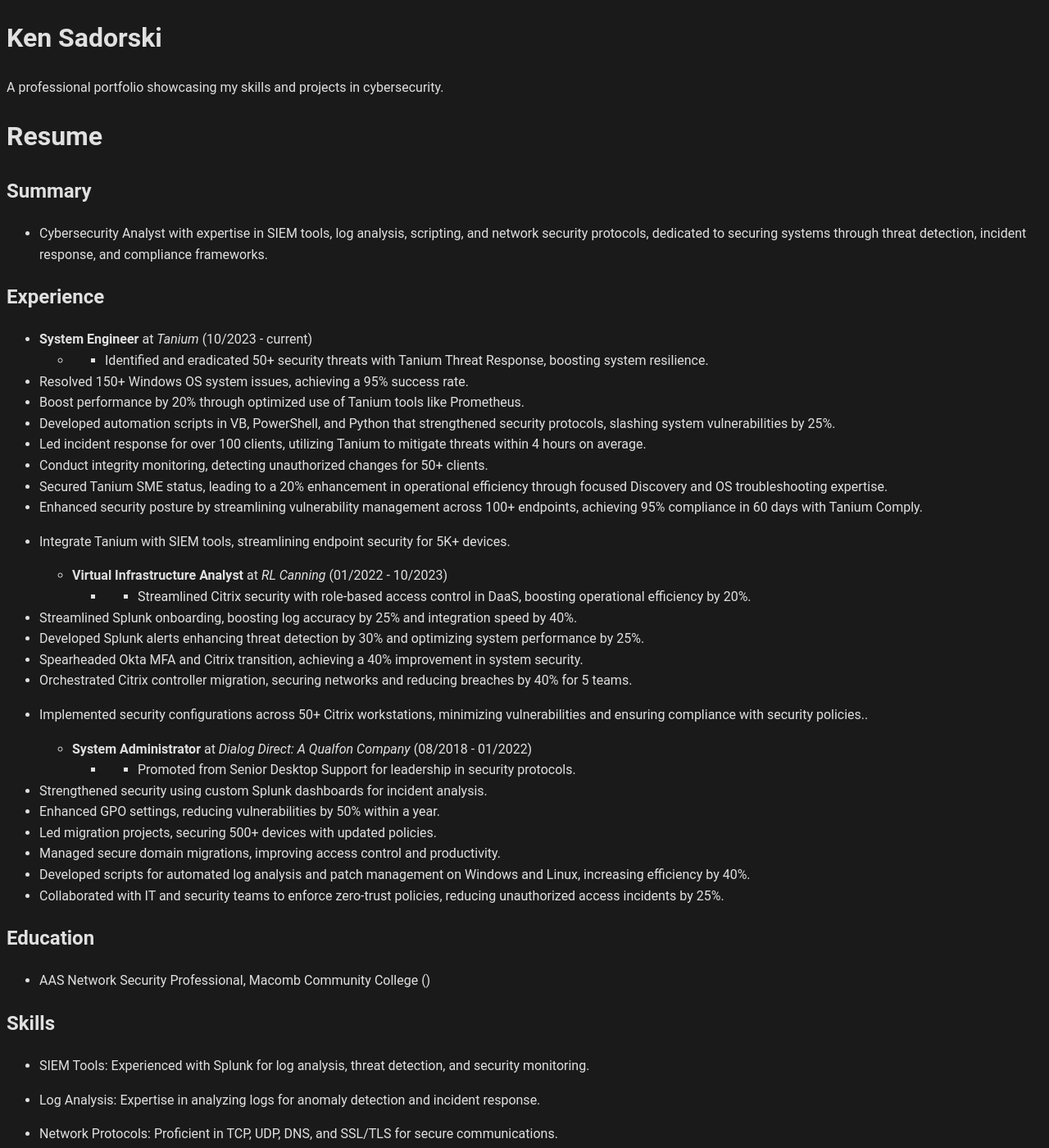
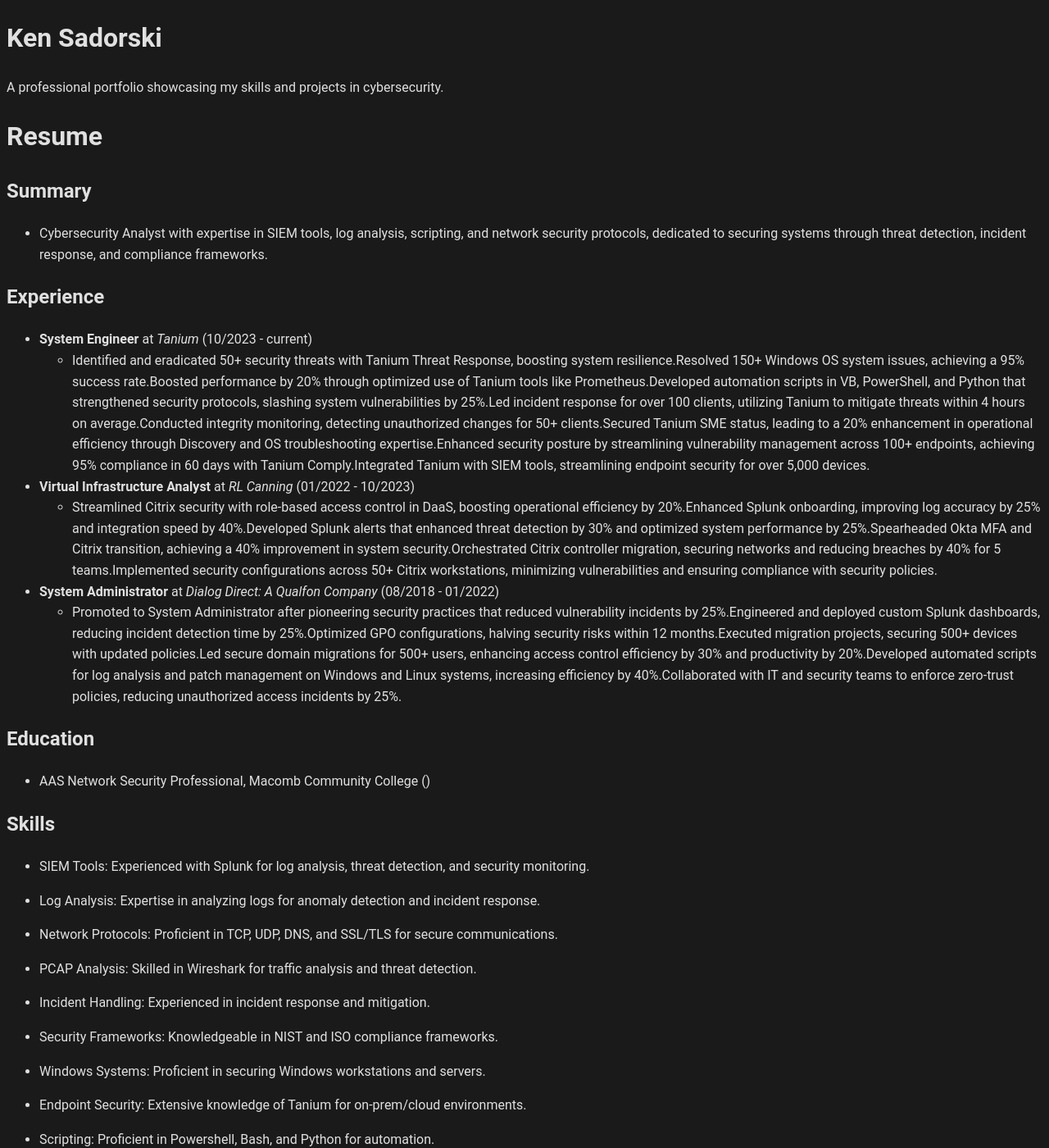
Before and after one commit to KenSadorski/ksadorski.github.io, a Jekyll site: the page built from resume.md, in a window 1280 px wide and 1400 px high. Shown: the whole window at 82% size. Built offline with Jekyll 4.4.1, drawn with Linux system fonts in a browser that asks for light colours.

Commit message:
Update resume.yml

```diff
--- a/_data/resume.yml
+++ b/_data/resume.yml
@@ -5,39 +5,39 @@
   - title: "System Engineer"
     company: "Tanium"
     duration: "10/2023 - current"
-    description: |
-      - Identified and eradicated 50+ security threats with Tanium Threat Response, boosting system resilience.
-      - Resolved 150+ Windows OS system issues, achieving a 95% success rate.
-      - Boost performance by 20% through optimized use of Tanium tools like Prometheus.
-      - Developed automation scripts in VB, PowerShell, and Python that strengthened security protocols, slashing system vulnerabilities by 25%.
-      - Led incident response for over 100 clients, utilizing Tanium to mitigate threats within 4 hours on average.
-      - Conduct integrity monitoring, detecting unauthorized changes for 50+ clients.
-      - Secured Tanium SME status, leading to a 20% enhancement in operational efficiency through focused Discovery and OS troubleshooting expertise.
-      - Enhanced security posture by streamlining vulnerability management across 100+ endpoints, achieving 95% compliance in 60 days with Tanium Comply.
-      - Integrate Tanium with SIEM tools, streamlining endpoint security for 5K+ devices.
+    description:
+      - "Identified and eradicated 50+ security threats with Tanium Threat Response, boosting system resilience."
+      - "Resolved 150+ Windows OS system issues, achieving a 95% success rate."
+      - "Boosted performance by 20% through optimized use of Tanium tools like Prometheus."
+      - "Developed automation scripts in VB, PowerShell, and Python that strengthened security protocols, slashing system vulnerabilities by 25%."
+      - "Led incident response for over 100 clients, utilizing Tanium to mitigate threats within 4 hours on average."
+      - "Conducted integrity monitoring, detecting unauthorized changes for 50+ clients."
+      - "Secured Tanium SME status, leading to a 20% enhancement in operational efficiency through Discovery and OS troubleshooting expertise."
+      - "Enhanced security posture by streamlining vulnerability management across 100+ endpoints, achieving 95% compliance in 60 days with Tanium Comply."
+      - "Integrated Tanium with SIEM tools, streamlining endpoint security for over 5,000 devices."
 
   - title: "Virtual Infrastructure Analyst"
     company: "RL Canning"
     duration: "01/2022 - 10/2023"
-    description: |
-      - Streamlined Citrix security with role-based access control in DaaS, boosting operational efficiency by 20%.
-      - Streamlined Splunk onboarding, boosting log accuracy by 25% and integration speed by 40%.
-      - Developed Splunk alerts enhancing threat detection by 30% and optimizing system performance by 25%.
-      - Spearheaded Okta MFA and Citrix transition, achieving a 40% improvement in system security.
-      - Orchestrated Citrix controller migration, securing networks and reducing breaches by 40% for 5 teams.
-      - Implemented security configurations across 50+ Citrix workstations, minimizing vulnerabilities and ensuring compliance with security policies..
+    description:
+      - "Streamlined Citrix security with role-based access control in DaaS, boosting operational efficiency by 20%."
+      - "Enhanced Splunk onboarding, improving log accuracy by 25% and integration speed by 40%."
+      - "Developed Splunk alerts that enhanced threat detection by 30% and optimized system performance by 25%."
+      - "Spearheaded Okta MFA and Citrix transition, achieving a 40% improvement in system security."
+      - "Orchestrated Citrix controller migration, securing networks and reducing breaches by 40% for 5 teams."
+      - "Implemented security configurations across 50+ Citrix workstations, minimizing vulnerabilities and ensuring compliance with security policies."
 
   - title: "System Administrator"
     company: "Dialog Direct: A Qualfon Company"
     duration: "08/2018 - 01/2022"
-    description: |
-      - Promoted from Senior Desktop Support for leadership in security protocols.
-      - Strengthened security using custom Splunk dashboards for incident analysis.
-      - Enhanced GPO settings, reducing vulnerabilities by 50% within a year.
-      - Led migration projects, securing 500+ devices with updated policies.
-      - Managed secure domain migrations, improving access control and productivity.
-      - Developed scripts for automated log analysis and patch management on Windows and Linux, increasing efficiency by 40%.
-      - Collaborated with IT and security teams to enforce zero-trust policies, reducing unauthorized access incidents by 25%.
+    description:
+      - "Promoted to System Administrator after pioneering security practices that reduced vulnerability incidents by 25%."
+      - "Engineered and deployed custom Splunk dashboards, reducing incident detection time by 25%."
+      - "Optimized GPO configurations, halving security risks within 12 months."
+      - "Executed migration projects, securing 500+ devices with updated policies."
+      - "Led secure domain migrations for 500+ users, enhancing access control efficiency by 30% and productivity by 20%."
+      - "Developed automated scripts for log analysis and patch management on Windows and Linux systems, increasing efficiency by 40%."
+      - "Collaborated with IT and security teams to enforce zero-trust policies, reducing unauthorized access incidents by 25%."
 
 education:
   - degree: "AAS Network Security Professional"
@@ -61,7 +61,7 @@
   - name: "Splunk Certified Core User"
   - name: "CompTIA Security+"
   - name: "CompTIA Network+"
-  - name: "Coursera Google Cybersecurity"
+  - name: "Google Cybersecurity"
   - name: "Microsoft Azure Fundamentals"
   - name: "Tanium Certified Administrator"
   - name: "Tanium Certified Operator"
```
